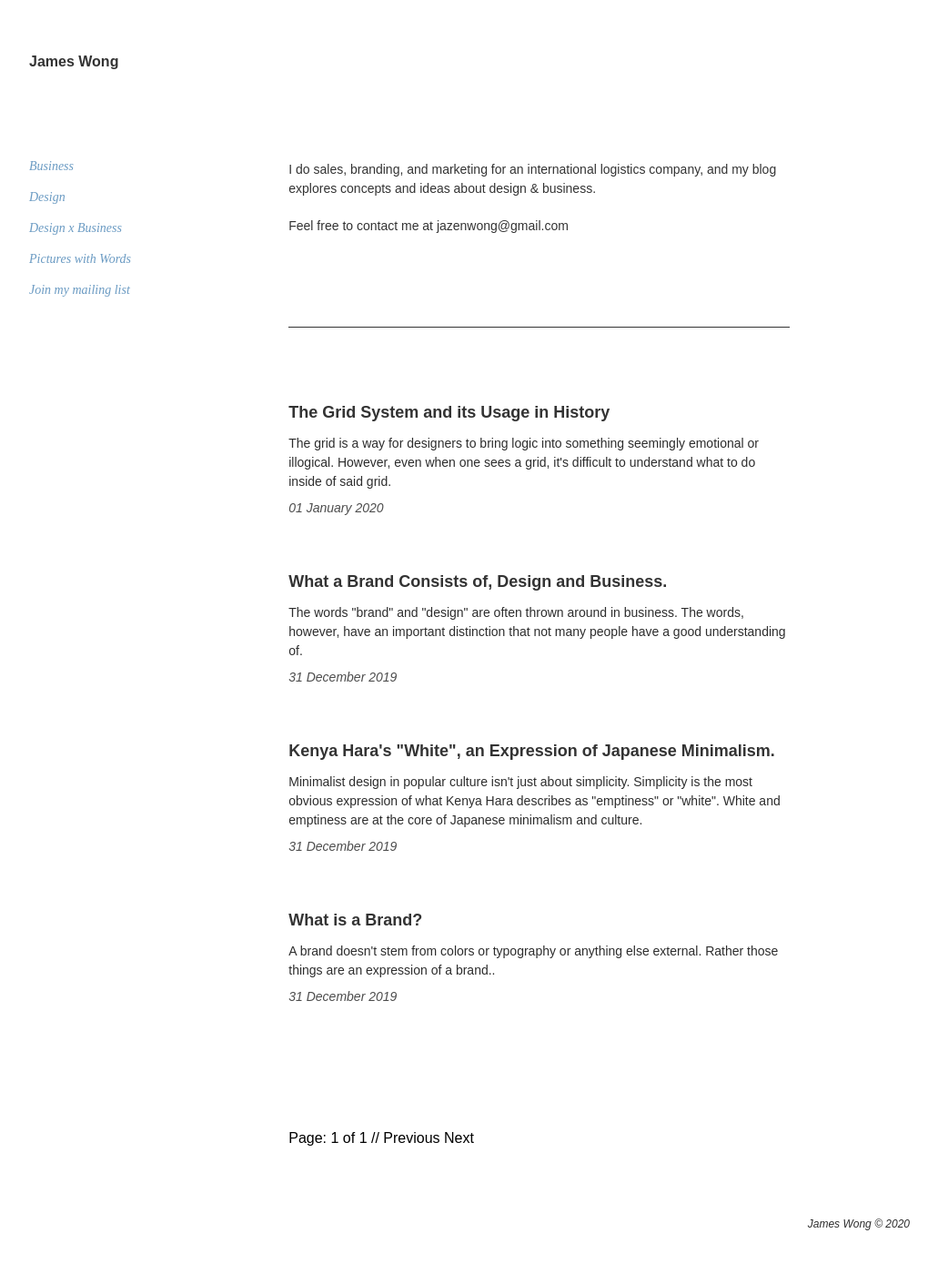
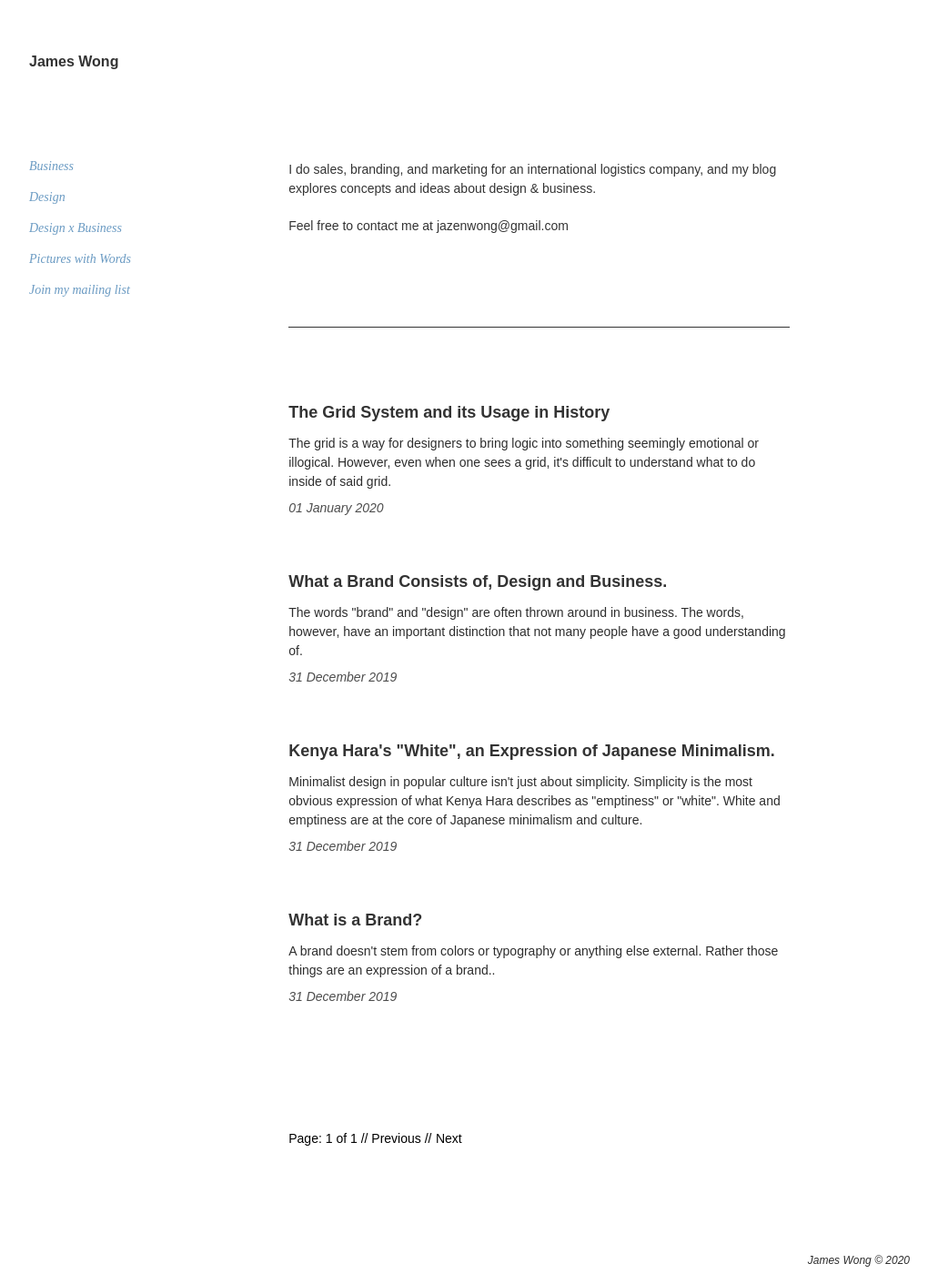
Before and after one commit to jazenwong/wong-blog, a Jekyll site: the page built from index.html, in a window 1280 px wide. Shown: the whole page at 91% size, without its empty margins (124-1155 px from the left). Built offline with Jekyll 4.4.1, drawn with Linux system fonts in a browser that asks for light colours; some web fonts are replaced; the list of posts is cut into pages by our own code; before the commit the page ends 1371 px from its top, so only the background shows below that.

Commit message:
typography

```diff
--- a/_layouts/home.html
+++ b/_layouts/home.html
@@ -26,12 +26,12 @@
         Previous
       </a>
     {% else %}
-      <span class="previous">Previous</span>
+      <span class="previous">Previous //</span>
     {% endif %}
     {% if paginator.next_page %}
       <a href="{{ site.baseurl }}{{ paginator.next_page_path }}" class="next">Next</a>
     {% else %}
-      <span class="next ">Next</span>
+      <span class="next "> Next</span>
     {% endif %}
   </div>
 
--- a/assets/css/styles.css
+++ b/assets/css/styles.css
@@ -317,8 +317,12 @@
 	width: 100%;
 }
 
+.pagination > * {
+	font-size: 14px;
+}
+
 footer {
-	padding-bottom: 20px;
+	padding: 40px 0 20px 0;
 }
 
 footer p {
@@ -443,7 +447,7 @@
 }
 
 .homeposts sub {
-	font-size: 10px;
+	font-size: 12px;
 }
 
 .pagelayout h2 {
```
